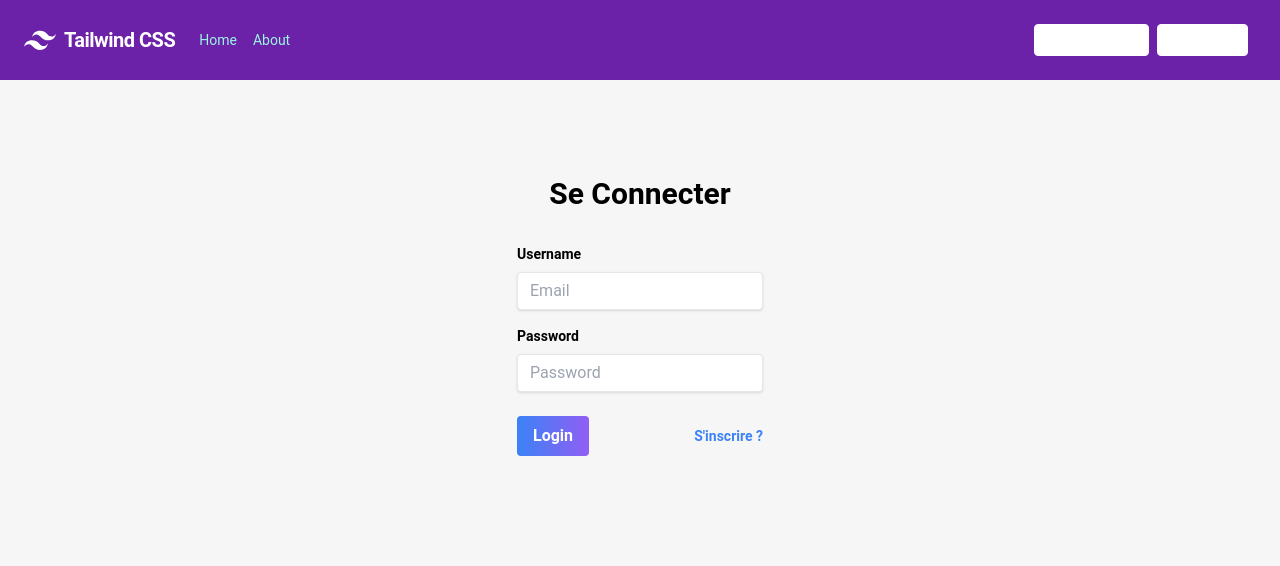
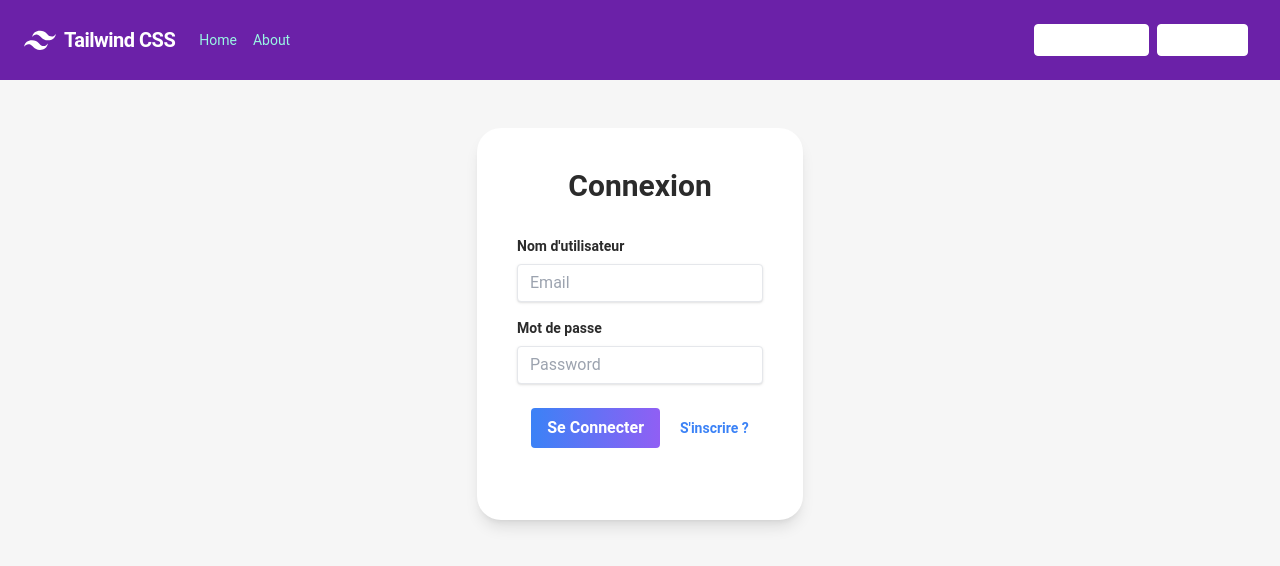
Before and after one commit to th0mas2118/Atelier_2, a Vue app in the folder reunionou/: page /login in a window 1280 px wide. Shown: the top 566 px of the page. Built offline with nearby package versions, Linux system fonts and the light colour scheme.

Commit message:
fix form style

```diff
--- a/reunionou/src/components/FormButton.vue
+++ b/reunionou/src/components/FormButton.vue
@@ -32,6 +32,6 @@ export default {
     <button
             class="bg-gradient-to-r from-blue-500 to-cpurple hover:bg-blue-700 text-white font-bold py-2 px-4 rounded focus:outline-none focus:shadow-outline"
             type="button" @click="execute">
-            Login
+            Se Connecter
           </button>
 </template>
--- a/reunionou/src/views/LoginView.vue
+++ b/reunionou/src/views/LoginView.vue
@@ -12,22 +12,23 @@ let log = reactive({
 <template>
   <div class="login-container flex w-full justify-center">
     <div class="login-view mt-8 shadow-">
-      <form class="shadow-3xl rounded px-16 pt-16 pb-8 mb-8" type="login" onsubmit="return false"
-        @submit="user.setConnected(log)" @keyup.enter="user.setConnected(log)">
-        <h1 class="text-3xl font-bold mb-8 text-center">Se Connecter</h1>
+      <form
+        class="bg-cwhite text-cblack flex flex-col justify-start items-center p-10 h-full m-4 rounded-3xl shadow-lg text-cblack overflow-x-hidden"
+        type="login" onsubmit="return false" @submit="user.setConnected(log)" @keyup.enter="user.setConnected(log)">
+        <h1 class="text-3xl font-bold mb-8 text-center">Connexion</h1>
         <div class="mb-4">
-          <label class="block text-white-700 text-sm font-bold mb-2" for="username"> Username </label>
+          <label class="block text-white-700 text-sm font-bold mb-2" for="username"> Nom d'utilisateur </label>
           <input
             class="shadow appearance-none border rounded w-full py-2 px-3 text-gray-700 leading-tight focus:outline-none focus:shadow-outline"
             type="email" placeholder="Email" v-model="log.email" />
         </div>
         <div class="mb-6">
-          <label class="block text-white-700 text-sm font-bold mb-2" for="password"> Password </label>
+          <label class="block text-white-700 text-sm font-bold mb-2" for="password"> Mot de passe </label>
           <input
             class="shadow appearance-none border rounded w-full py-2 px-3 text-gray-700 leading-tight focus:outline-none focus:shadow-outline"
             type="password" placeholder="Password" v-model="log.password" />
         </div>
-        <div class="flex items-center justify-between">
+        <div class="flex items-center justify-between gap-5">
           <FormButton name='login' :function="user.setConnected" :email=log.email :password=log.password></FormButton>
           <router-link to="/register"
             class="inline-block align-baseline font-bold text-sm text-blue-500 hover:text-blue-800">S'inscrire ?
--- a/reunionou/src/views/RegisterView.vue
+++ b/reunionou/src/views/RegisterView.vue
@@ -41,16 +41,17 @@ const Register = async () => {
 
 <template>
   <div class="register-view flex w-full justify-center">
-    <form class="shadow-xl max-w-xl mx-auto rounded px-16 pt-16 pb-8 m-8 mb-8">
-      <h1 class="text-3xl font-bold mb-8 text-center">Register</h1>
+    <form
+      class="bg-cwhite text-cblack flex flex-col min-h-[600px] justify-start items-center p-10 h-full m-4 rounded-3xl shadow-lg text-cblack overflow-x-hidden">
+      <h1 class="text-3xl font-bold mb-8 text-center">S'inscrire</h1>
       <div class="mb-4">
-        <label class="block text-white-700 font-bold mb-2" for="username">Nom d'Utilisateur</label>
+        <label class="block text-white-700 font-bold mb-2" for="username">Nom d'utilisateur</label>
         <input
           class="shadow appearance-none border rounded w-full py-2 px-3 text-gray-700 leading-tight focus:outline-none focus:shadow-outline"
           type="text" placeholder="Username" v-model="log.username" />
       </div>
       <div class="mb-4">
-        <label class="block text-white-700 font-bold mb-2" for="fistname">Prenom</label>
+        <label class="block text-white-700 font-bold mb-2" for="fistname">Prénom</label>
         <input
           class="shadow appearance-none border rounded w-full py-2 px-3 text-gray-700 leading-tight focus:outline-none focus:shadow-outline"
           type="text" placeholder="Firstname" v-model="log.firstname" />
@@ -74,12 +75,12 @@ const Register = async () => {
           type="password" placeholder="Password" v-model="password.password" />
       </div>
       <div class="mb-6">
-        <label class="block text-white-700 font-bold mb-2" for="password">Confirmation mdp</label>
+        <label class="block text-white-700 font-bold mb-2" for="password">Confirmation de mot de passe</label>
         <input
           class="shadow appearance-none border rounded w-full py-2 px-3 text-gray-700 leading-tight focus:outline-none focus:shadow-outline"
           type="password" placeholder="Password confirmation" v-model="password.passwordConfirmation" />
       </div>
-      <div class="flex items-center justify-between mt-11">
+      <div class="flex items-center justify-between mt-11 gap-6">
         <button
           class="bg-gradient-to-r from-blue-500 to-cpurple hover:bg-blue-700 text-white font-bold py-2 px-4 rounded focus:outline-none focus:shadow-outline"
           type="button" @click="Register()">
```
